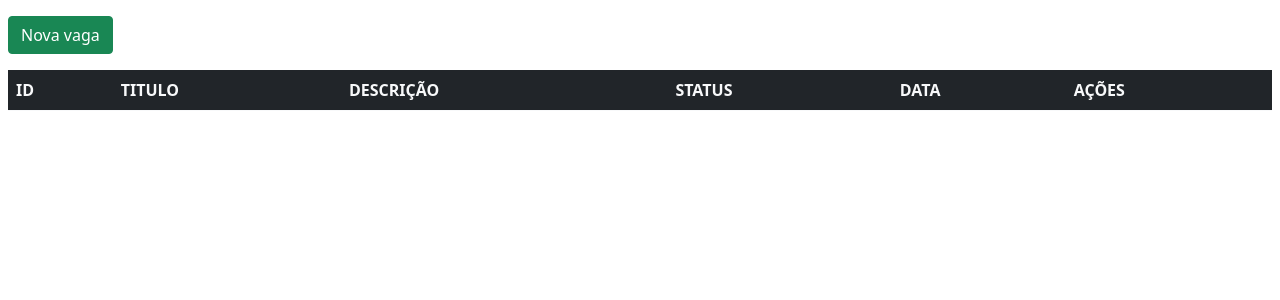
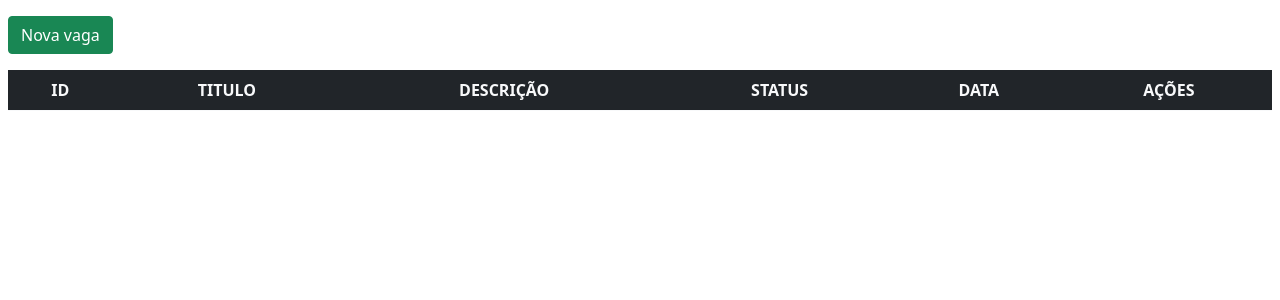
Before and after one commit to nicolsam/PHP-CRUD, a PHP site: page /index.php in a window 1280 px wide. Shown: the part 120-420 px from the top of the page. Run offline with PHP 8.4, Linux system fonts and the light colour scheme; data that the repository does not hold is empty.

Commit message:
Atualização no visual da página

```diff
--- a/includes/listagem.php
+++ b/includes/listagem.php
@@ -3,14 +3,14 @@
     $resultados = '';
     foreach($vagas as $vaga) {
         $resultados .= "<tr>
-                            <td>".$vaga->id."</td>
-                            <td>".$vaga->titulo."</td>
-                            <td>".$vaga->descricao."</td>
-                            <td>".($vaga->status == 'sim' ? 'Ativo' : 'Inativo')."</td>
-                            <td>".date('d/m/Y à\s H:i:s', strtotime($vaga->data))."</td>
-                            <td>
+                            <td class='text-center'>".$vaga->id."</td>
+                            <td class='text-center'>".$vaga->titulo."</td>
+                            <td class='text-center'>".$vaga->descricao."</td>
+                            <td class='text-center'>".($vaga->status == 'sim' ? 'Ativo' : 'Inativo')."</td>
+                            <td class='text-center'>".date('d/m/Y à\s H:i:s', strtotime($vaga->data))."</td>
+                            <td class='text-center'>
                                 <a href='editar.php?id=".$vaga->id."'><button type='button' class='btn btn-warning'>Editar</button></a>
-                                <button type='button' class='btn btn-danger' data-bs-toggle='modal' data-bs-target='#excluir-vaga-".$vaga->id."'>Excluir ".$vaga->id."</button>
+                                <button type='button' class='btn btn-danger' data-bs-toggle='modal' data-bs-target='#excluir-vaga-".$vaga->id."'>Excluir</button>
                                 <div class='modal fade text-dark' id='excluir-vaga-".$vaga->id."' tabindex='-1' aria-labelledby='excluirModal' aria-hidden='true'>
                                     <div class='modal-dialog'>
                                         <div class='modal-content'>
@@ -45,12 +45,12 @@
         <table class="table bg-dark text-light mt-3 ">
             <thead>
                 <tr>
-                    <th>ID</th>
-                    <th>TITULO</th>
-                    <th>DESCRIÇÃO</th>
-                    <th>STATUS</th>
-                    <th>DATA</th>
-                    <th>AÇÕES</th>
+                    <th class="text-center">ID</th>
+                    <th class="text-center">TITULO</th>
+                    <th class="text-center">DESCRIÇÃO</th>
+                    <th class="text-center">STATUS</th>
+                    <th class="text-center">DATA</th>
+                    <th class="text-center">AÇÕES</th>
                 </tr>
             </thead>
             <tbody>
```
